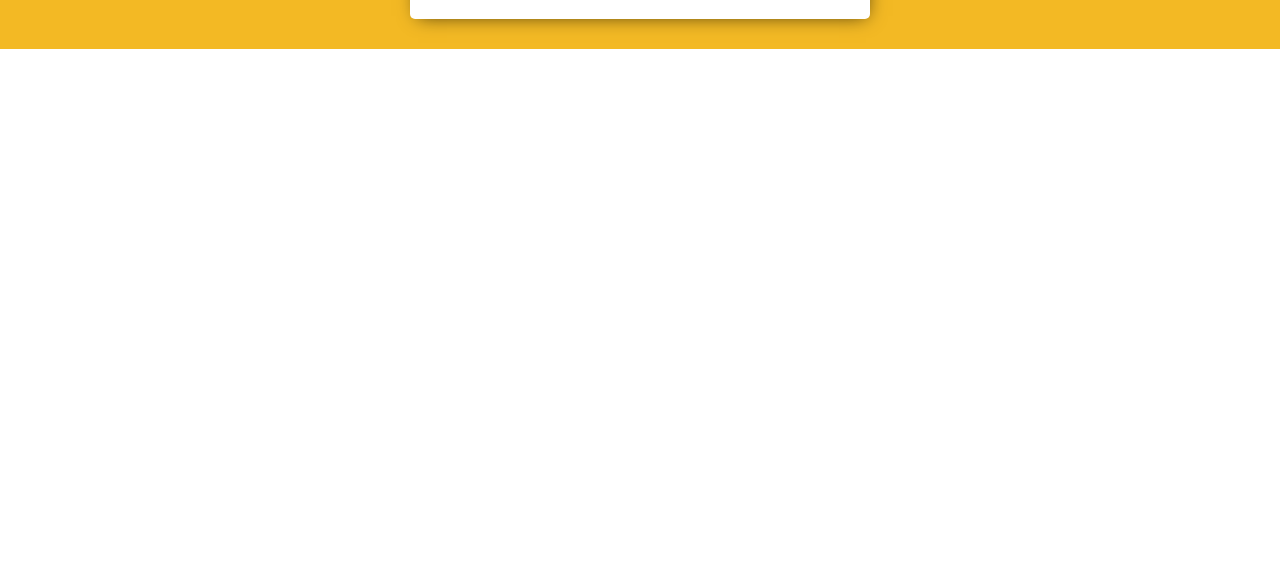
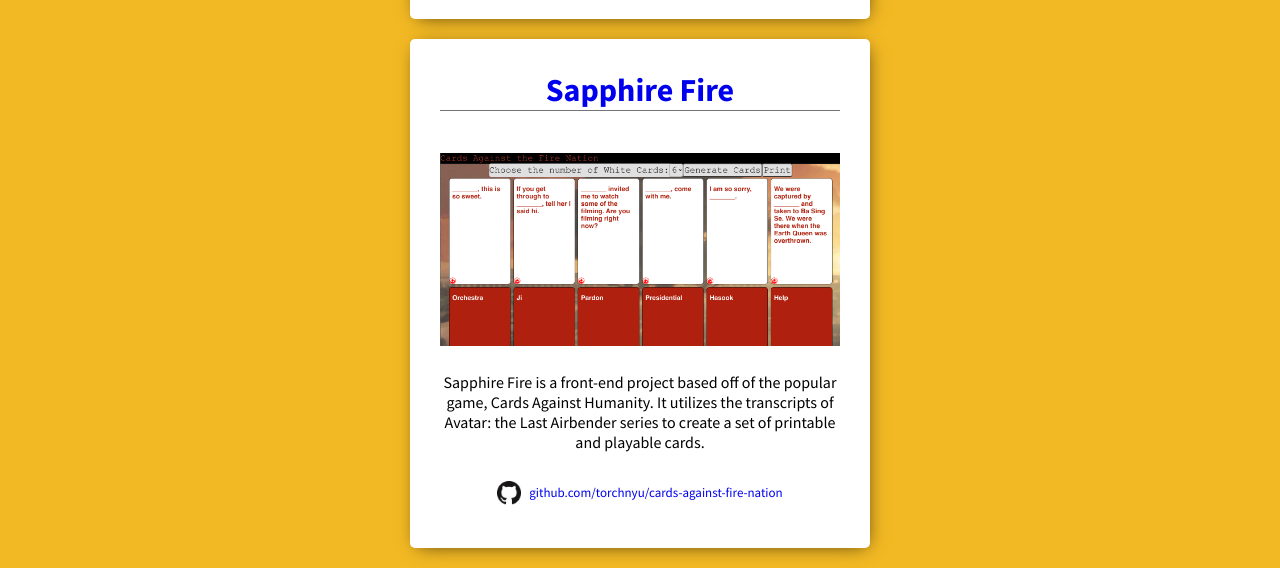
Before and after one commit to torchnyu/spark, a React (Create React App) app: page /projects in a window 1280 px wide. Shown: the part 990-1558 px from the top of the page. Before the commit the page ends 1039 px from the top, so only its background shows below. Built offline with nearby package versions, Linux system fonts and the light colour scheme.

Commit message:
added sapphirefire description

```diff
--- a/src/ProjectsPage.tsx
+++ b/src/ProjectsPage.tsx
@@ -1,6 +1,7 @@
 import React from "react";
 import { createUseStyles } from "react-jss";
 import alberta from "./alberta.png";
+import sapphirefire from "./sapphirefire.png"
 import githubLogo from "./GitHub-Mark-32px.png";
 
 const useStyles = createUseStyles({
@@ -92,7 +93,7 @@
       </div>
       <div className={classes.Project}>
         <h1 className={classes.title}>
-          <a href="https://bugs-nyu.github.io/freshman-schedge-generator/" target="blank">Alberta</a>
+          <a href="https://nyualberta.xyz/" target="blank">Alberta</a>
         </h1>
         <img src={alberta} className={classes.image} alt="project img" />
         <p className={classes.description}>
@@ -124,6 +125,33 @@
           </p>
         </div>
       </div>
+      <div className={classes.Project}>
+        <h1 className={classes.title}>
+          <a href="http://sapphirefire.torchnyu.com/" target="blank">Sapphire Fire</a>
+        </h1>
+        <img src={sapphirefire} className={classes.image} alt="project img" />
+        <p className={classes.description}>
+          Sapphire Fire is a front-end project based off of the popular game, Cards
+          Against Humanity. It utilizes the transcripts of Avatar: the Last Airbender
+          series to create a set of printable and playable cards.
+        </p>
+        <div className={classes.LinkContainer}>
+          <p className={classes.Footer}>
+            <a
+              className={classes.repoLink}
+              href="https://github.com/torchnyu/cards-against-fire-nation"
+              target="blank"
+            >
+              <img
+                src={githubLogo}
+                className={classes.Logo}
+                alt="github logo"
+              />
+              github.com/torchnyu/cards-against-fire-nation
+            </a>
+          </p>
+        </div>
+      </div>
     </div>
   );
 }
```
Also changed, not shown: src/sapphirefire.png (added), 1 other file (tests, documents, lock files or other folders).
